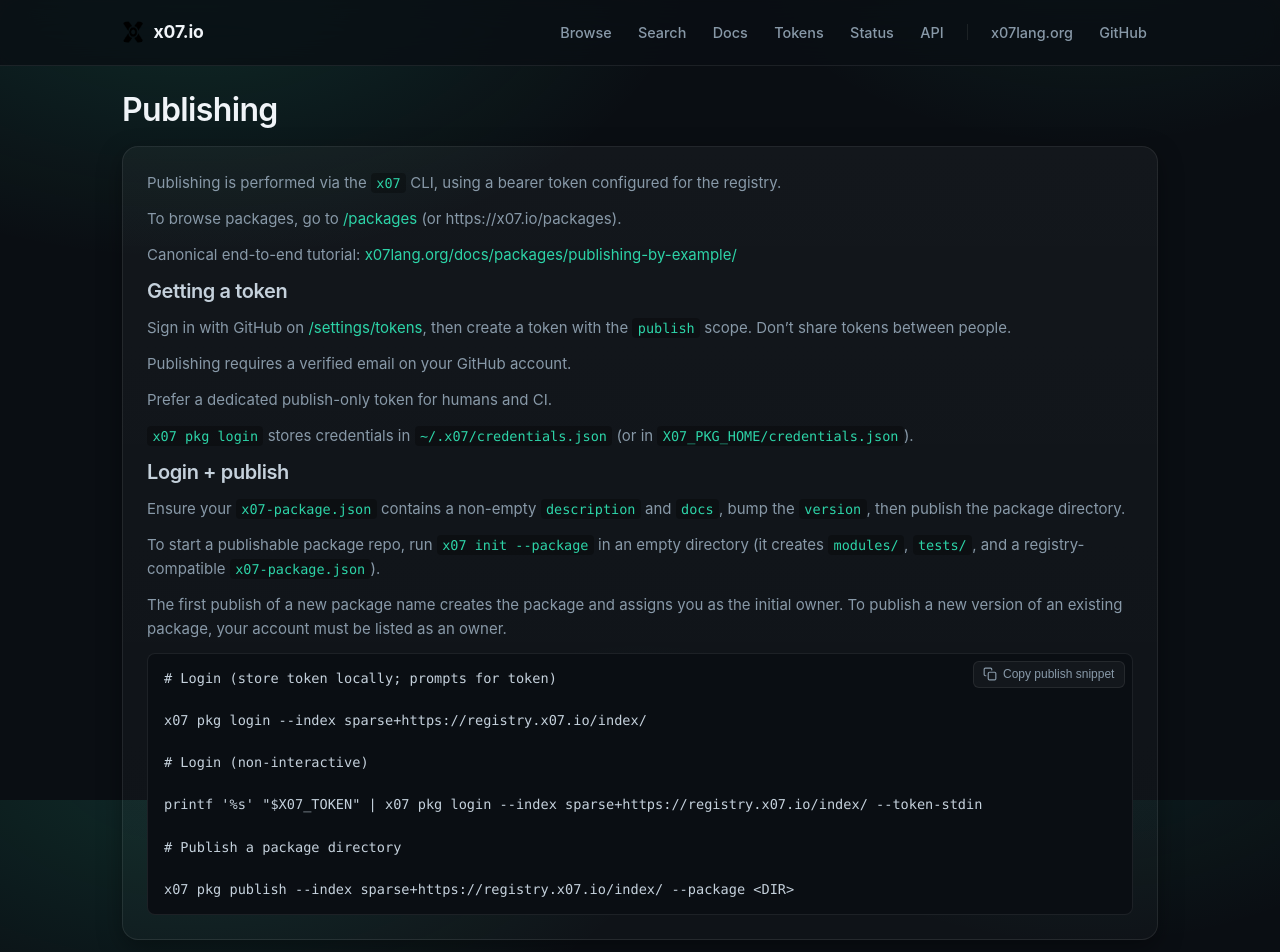
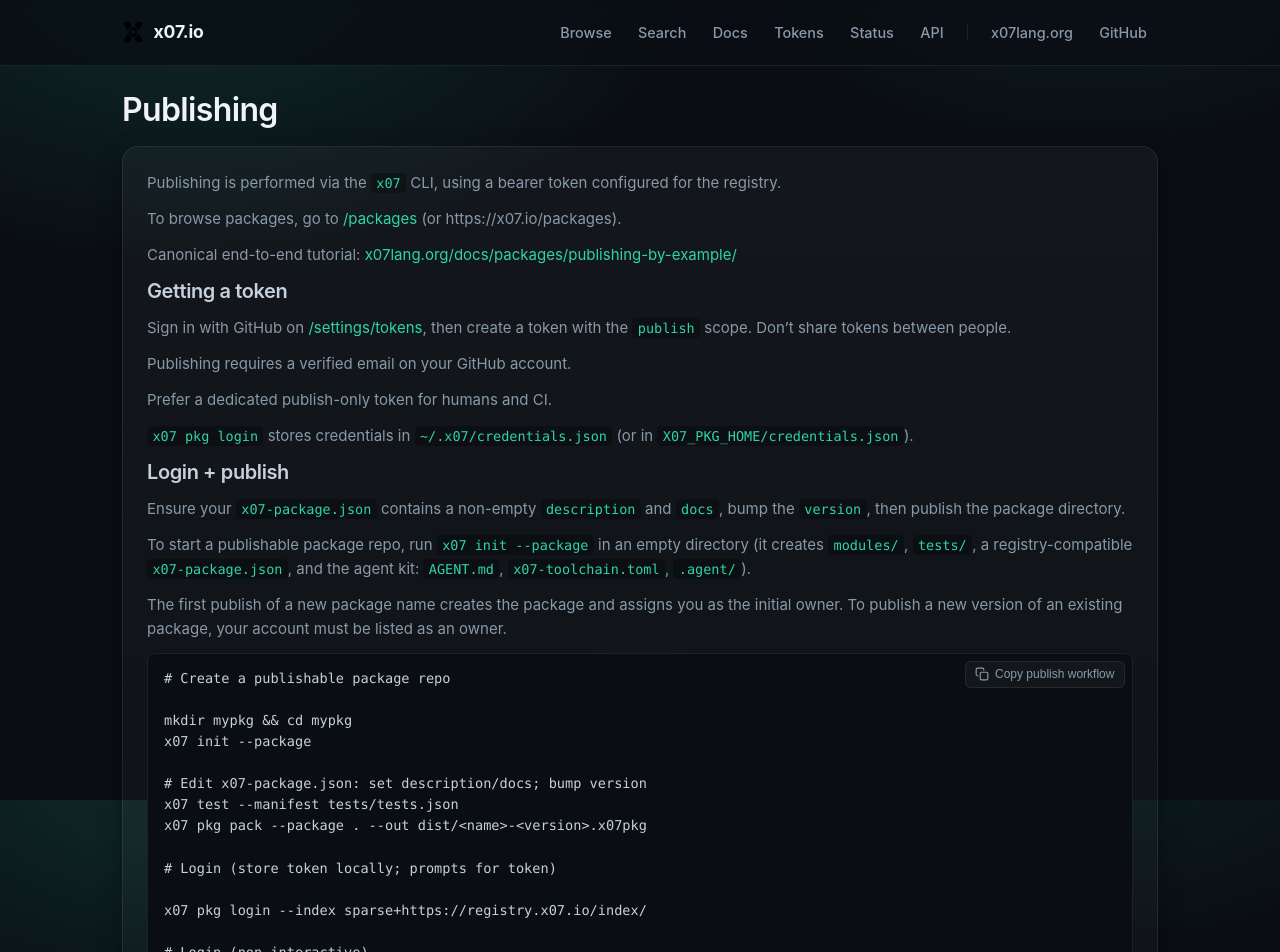
Before and after one commit to x07lang/x07-registry-web, a SvelteKit app: page /docs/publish in a window 1280 px wide. Shown: the top 952 px of the page. Built offline with nearby package versions, Linux system fonts and the light colour scheme.

Commit message:
docs(publish): align with x07 init --package

```diff
--- a/src/routes/docs/publish/+page.svelte
+++ b/src/routes/docs/publish/+page.svelte
@@ -20,7 +20,7 @@
 
 	let snippet = $derived.by(() => {
 		const base = indexBase ?? '<index_base>';
-		return `# Login (store token locally; prompts for token)\n\nx07 pkg login --index sparse+${base}\n\n# Login (non-interactive)\n\nprintf '%s' \"$X07_TOKEN\" | x07 pkg login --index sparse+${base} --token-stdin\n\n# Publish a package directory\n\nx07 pkg publish --index sparse+${base} --package <DIR>\n`;
+		return `# Create a publishable package repo\n\nmkdir mypkg && cd mypkg\nx07 init --package\n\n# Edit x07-package.json: set description/docs; bump version\nx07 test --manifest tests/tests.json\nx07 pkg pack --package . --out dist/<name>-<version>.x07pkg\n\n# Login (store token locally; prompts for token)\n\nx07 pkg login --index sparse+${base}\n\n# Login (non-interactive)\n\nprintf '%s' \"$X07_TOKEN\" | x07 pkg login --index sparse+${base} --token-stdin\n\n# Publish the package directory\n\nx07 pkg publish --index sparse+${base} --package .\n`;
 	});
 </script>
 
@@ -64,8 +64,10 @@
 	</p>
 	<p class="muted">
 		To start a publishable package repo, run <code class="code-inline">x07 init --package</code> in an empty
-		directory (it creates <code class="code-inline">modules/</code>, <code class="code-inline">tests/</code>, and a
-		registry-compatible <code class="code-inline">x07-package.json</code>).
+		directory (it creates <code class="code-inline">modules/</code>, <code class="code-inline">tests/</code>, a
+		registry-compatible <code class="code-inline">x07-package.json</code>, and the agent kit:
+		<code class="code-inline">AGENT.md</code>, <code class="code-inline">x07-toolchain.toml</code>,
+		<code class="code-inline">.agent/</code>).
 	</p>
 	<p class="muted">
 		The first publish of a new package name creates the package and assigns you as the initial owner. To publish a new
@@ -74,7 +76,7 @@
 	{#if error}
 		<ErrorBox {error} />
 	{:else}
-		<CopyCode label="Copy publish snippet" code={snippet} />
+		<CopyCode label="Copy publish workflow" code={snippet} />
 	{/if}
 </div>
 
```
Also changed, not shown: 1 other file (tests, documents, lock files or other folders).
